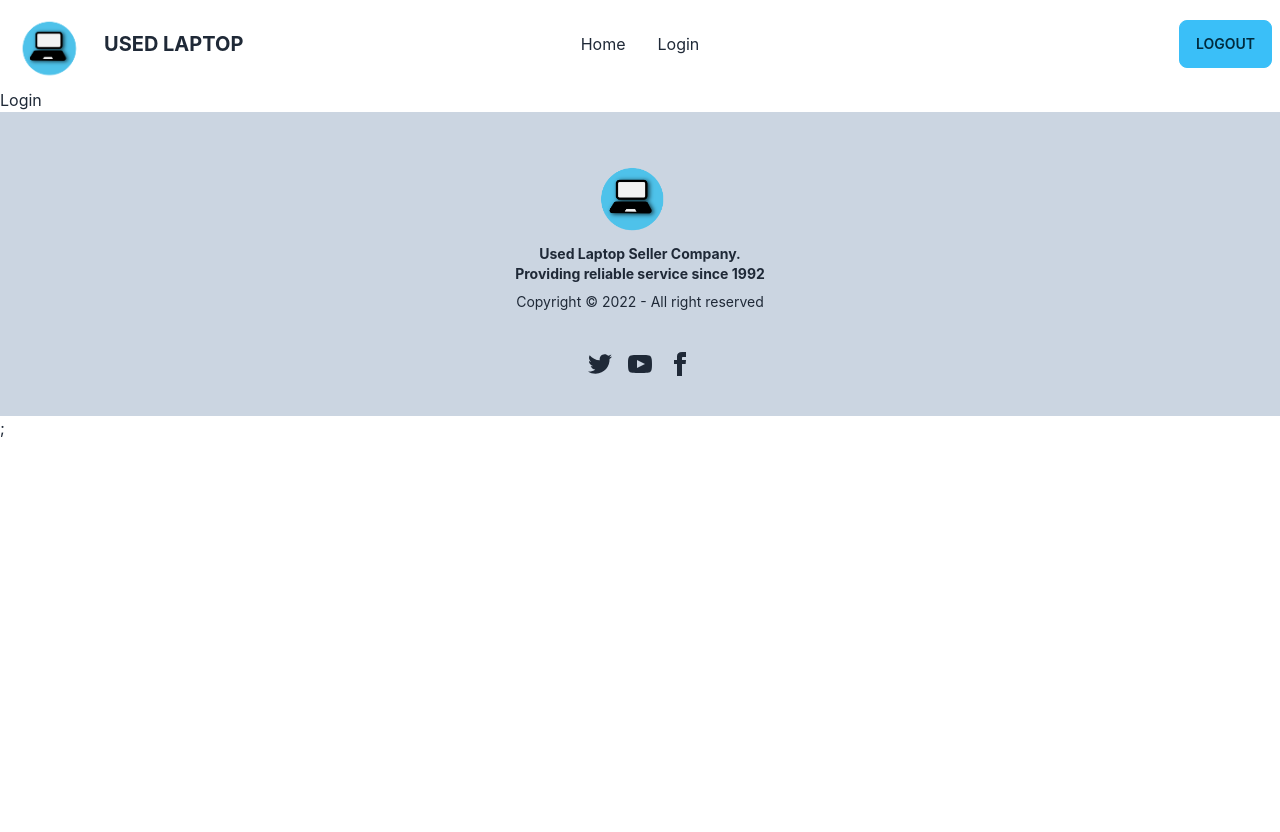
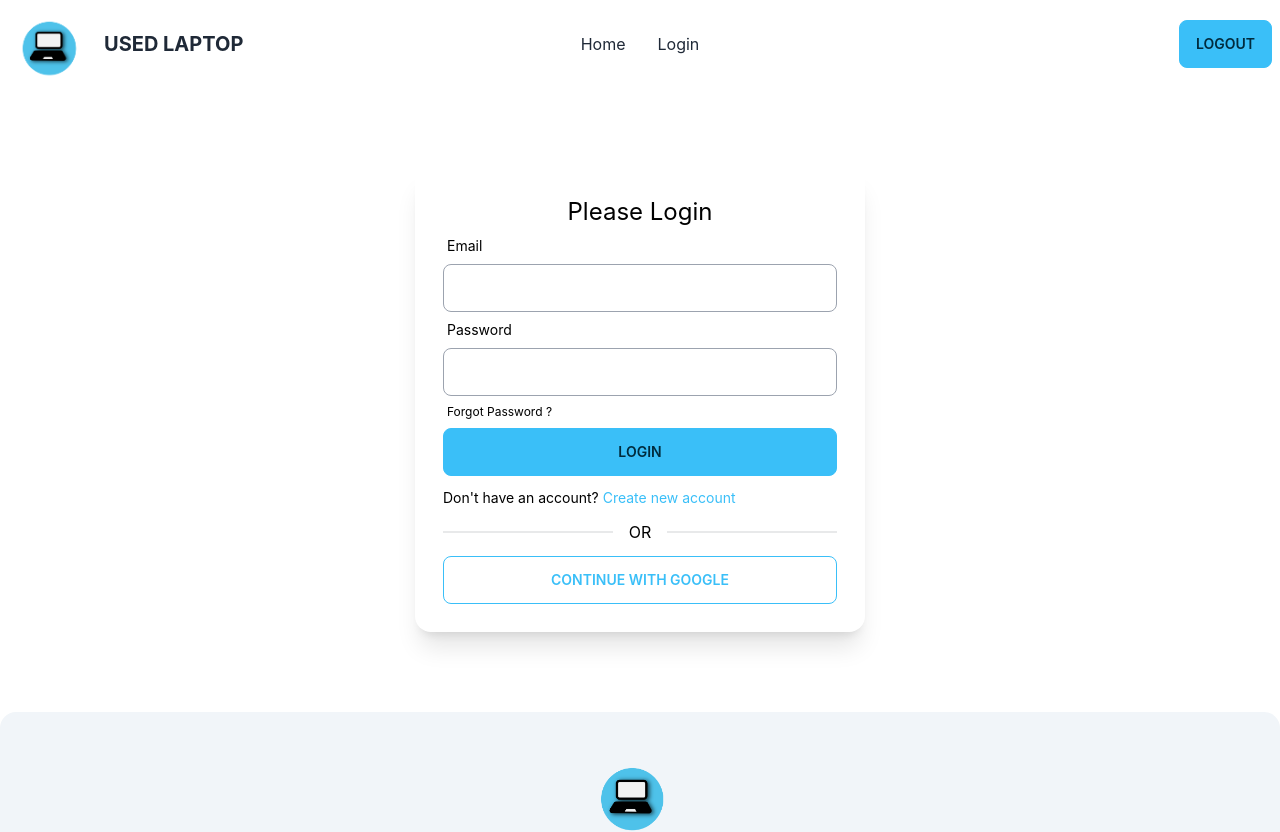
Before and after one commit to Suman-Chandra-Barman/used_laptop_shop_clientside, a React (Create React App) app: page /login in a window 1280 px wide. Shown: the top 832 px of the page. Before the commit the page ends 800 px from the top, so only its background shows below. Built offline with nearby package versions, Linux system fonts and the light colour scheme.

Commit message:
login and register page created

```diff
--- a/package.json
+++ b/package.json
@@ -10,6 +10,8 @@
     "firebase": "^9.14.0",
     "react": "^18.2.0",
     "react-dom": "^18.2.0",
+    "react-hook-form": "^7.39.5",
+    "react-hot-toast": "^2.4.0",
     "react-router-dom": "^6.4.3",
     "react-scripts": "5.0.1",
     "web-vitals": "^2.1.4"
--- a/src/App.js
+++ b/src/App.js
@@ -1,3 +1,4 @@
+import { Toaster } from "react-hot-toast";
 import { RouterProvider } from "react-router-dom";
 import router from "./routes/Router";
 
@@ -5,6 +6,7 @@ function App() {
   return (
     <div className="container mx-auto">
       <RouterProvider router={router} />;
+      <Toaster />
     </div>
   );
 }
--- a/src/pages/Login/Login.jsx
+++ b/src/pages/Login/Login.jsx
@@ -1,9 +1,79 @@
-import React from "react";
+import React, { useState } from "react";
+import { useForm } from "react-hook-form";
+import { Link } from "react-router-dom";
 
 const Login = () => {
+  const {
+    register,
+    formState: { errors },
+    reset,
+    handleSubmit,
+  } = useForm();
+  const [loginError, setLoginError] = useState(" ");
+
+  const handleLogin = (data) => {
+    console.log(data);
+  };
+
   return (
-    <div>
-      <h3>Login</h3>
+    <div className="flex justify-center items-center text-black my-20">
+      <div className="w-[450px] rounded-2xl shadow-xl p-7">
+        <h3 className="text-2xl text-center">Please Login</h3>
+        <form onSubmit={handleSubmit(handleLogin)}>
+          <div className="form-control w-full">
+            <label className="label">
+              <span className="label-text text-black">Email</span>
+            </label>
+            <input
+              type="email"
+              {...register("email", { required: "Email address is required" })}
+              className="input input-bordered w-full border-gray-400"
+            />
+            {errors.email && (
+              <p className="text-error">{errors.email?.message}</p>
+            )}
+          </div>
+          <div className="form-control w-full">
+            <label className="label">
+              <span className="label-text text-black">Password</span>
+            </label>
+            <input
+              type="password"
+              {...register("password", {
+                required: "Password is required",
+                minLength: 6,
+              })}
+              className="input input-bordered w-full border-gray-400"
+              autoComplete="true"
+            />
+            {errors.password && (
+              <p className="text-error">{errors.password?.message}</p>
+            )}
+            {errors.password && errors.password.type === "minLength" && (
+              <span className="text-error">Password must be 6 characters</span>
+            )}
+            {loginError && <p className="text-error">{loginError}</p>}
+            <label className="label">
+              <span className="label-text-alt text-black">
+                Forgot Password ?
+              </span>
+            </label>
+          </div>
+          <input className="btn btn-info w-full" type="submit" value="Login" />
+        </form>
+        <div>
+          <p className="text-sm mt-3">
+            Don't have an account?{" "}
+            <Link className="text-info" to="/register">
+              Create new account
+            </Link>
+          </p>
+          <div className="divider">OR</div>
+          <button className="btn btn-outline w-full btn-info">
+            CONTINUE WITH GOOGLE
+          </button>
+        </div>
+      </div>
     </div>
   );
 };
--- a/src/pages/Register/Register.jsx
+++ b/src/pages/Register/Register.jsx
@@ -0,0 +1,80 @@
+import React, { useState } from "react";
+import { useForm } from "react-hook-form";
+import { Link } from "react-router-dom";
+
+const Register = () => {
+  const {
+    register,
+    formState: { errors },
+    reset,
+    handleSubmit,
+  } = useForm();
+  const [loginError, setLoginError] = useState(" ");
+
+  const handleLogin = (data) => {
+    console.log(data);
+  };
+
+  return (
+    <div className="flex justify-center items-center text-black my-20">
+      <div className="w-[450px] rounded-2xl shadow-xl p-7">
+        <h3 className="text-2xl text-center">Register Now</h3>
+        <form onSubmit={handleSubmit(handleLogin)}>
+          <div className="form-control w-full">
+            <label className="label">
+              <span className="label-text text-black">Email</span>
+            </label>
+            <input
+              type="email"
+              {...register("email", { required: "Email address is required" })}
+              className="input input-bordered w-full border-gray-400"
+            />
+            {errors.email && (
+              <p className="text-error">{errors.email?.message}</p>
+            )}
+          </div>
+          <div className="form-control w-full">
+            <label className="label">
+              <span className="label-text text-black">Password</span>
+            </label>
+            <input
+              type="password"
+              {...register("password", {
+                required: "Password is required",
+                minLength: 6,
+              })}
+              className="input input-bordered w-full border-gray-400"
+              autoComplete="true"
+            />
+            {errors.password && (
+              <p className="text-error">{errors.password?.message}</p>
+            )}
+            {errors.password && errors.password.type === "minLength" && (
+              <span className="text-error">Password must be 6 characters</span>
+            )}
+            {loginError && <p className="text-error">{loginError}</p>}
+          </div>
+          <input
+            className="btn btn-info w-full mt-3"
+            type="submit"
+            value="Register"
+          />
+        </form>
+        <div>
+          <p className="text-sm mt-3">
+            Already, have an account? Please{" "}
+            <Link className="text-info" to="/login">
+              Login
+            </Link>
+          </p>
+          <div className="divider">OR</div>
+          <button className="btn btn-outline w-full btn-info">
+            CONTINUE WITH GOOGLE
+          </button>
+        </div>
+      </div>
+    </div>
+  );
+};
+
+export default Register;
--- a/src/pages/Shared/Footer.jsx
+++ b/src/pages/Shared/Footer.jsx
@@ -1,8 +1,9 @@
 import React from "react";
+import { Link } from "react-router-dom";
 import logo from "../../assets/logo/logo.png";
 const Footer = () => {
   return (
-    <footer className="footer footer-center p-10 bg-slate-300">
+    <footer className="footer footer-center p-10 bg-slate-100 rounded-2xl">
       <div>
         <figure>
           <img src={logo} alt="logo" className="w-28" />
@@ -15,7 +16,7 @@ const Footer = () => {
       </div>
       <div>
         <div className="grid grid-flow-col gap-4">
-          <a>
+          <Link>
             <svg
               xmlns="http://www.w3.org/2000/svg"
               width="24"
@@ -25,8 +26,8 @@ const Footer = () => {
             >
               <path d="M24 4.557c-.883.392-1.832.656-2.828.775 1.017-.609 1.798-1.574 2.165-2.724-.951.564-2.005.974-3.127 1.195-.897-.957-2.178-1.555-3.594-1.555-3.179 0-5.515 2.966-4.797 6.045-4.091-.205-7.719-2.165-10.148-5.144-1.29 2.213-.669 5.108 1.523 6.574-.806-.026-1.566-.247-2.229-.616-.054 2.281 1.581 4.415 3.949 4.89-.693.188-1.452.232-2.224.084.626 1.956 2.444 3.379 4.6 3.419-2.07 1.623-4.678 2.348-7.29 2.04 2.179 1.397 4.768 2.212 7.548 2.212 9.142 0 14.307-7.721 13.995-14.646.962-.695 1.797-1.562 2.457-2.549z"></path>
             </svg>
-          </a>
-          <a>
+          </Link>
+          <Link>
             <svg
               xmlns="http://www.w3.org/2000/svg"
               width="24"
@@ -36,8 +37,8 @@ const Footer = () => {
             >
               <path d="M19.615 3.184c-3.604-.246-11.631-.245-15.23 0-3.897.266-4.356 2.62-4.385 8.816.029 6.185.484 8.549 4.385 8.816 3.6.245 11.626.246 15.23 0 3.897-.266 4.356-2.62 4.385-8.816-.029-6.185-.484-8.549-4.385-8.816zm-10.615 12.816v-8l8 3.993-8 4.007z"></path>
             </svg>
-          </a>
-          <a>
+          </Link>
+          <Link>
             <svg
               xmlns="http://www.w3.org/2000/svg"
               width="24"
@@ -47,7 +48,7 @@ const Footer = () => {
             >
               <path d="M9 8h-3v4h3v12h5v-12h3.642l.358-4h-4v-1.667c0-.955.192-1.333 1.115-1.333h2.885v-5h-3.808c-3.596 0-5.192 1.583-5.192 4.615v3.385z"></path>
             </svg>
-          </a>
+          </Link>
         </div>
       </div>
     </footer>
--- a/src/routes/Router.js
+++ b/src/routes/Router.js
@@ -3,6 +3,7 @@ import { createBrowserRouter } from "react-router-dom";
 import Main from "../layouts/Main";
 import Home from "../pages/Home/Home";
 import Login from "../pages/Login/Login";
+import Register from "../pages/Register/Register";
 
 const router = createBrowserRouter([
   {
@@ -17,6 +18,10 @@ const router = createBrowserRouter([
         path: "/login",
         element: <Login />,
       },
+      {
+        path: "/register",
+        element: <Register />,
+      },
     ],
   },
 ]);
```
Also changed, not shown: 1 other file (tests, documents, lock files or other folders).
